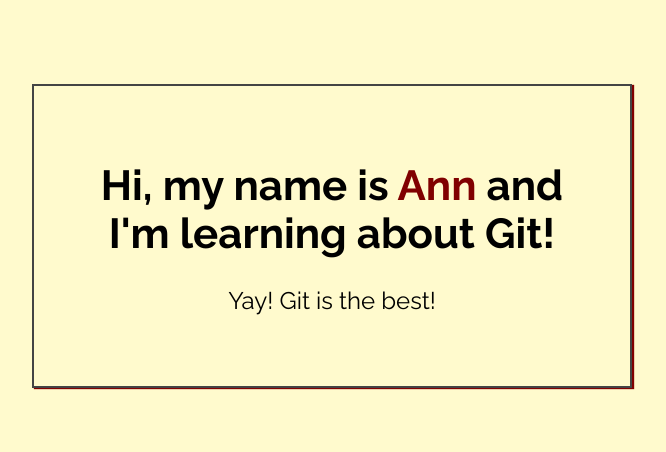
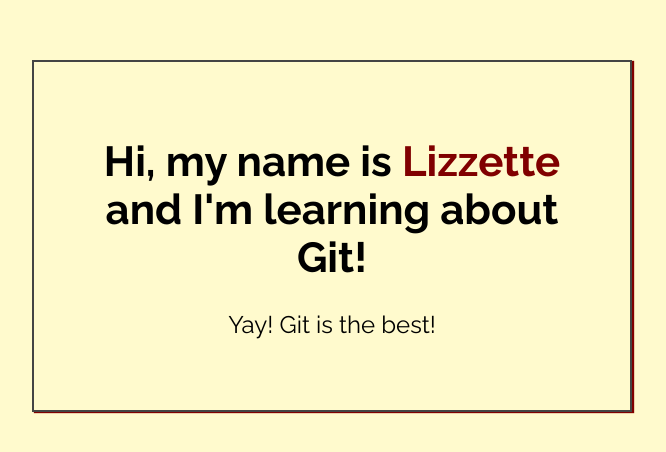
Before and after one commit to lizz-e/my-first-repo, a plain HTML site: page index.html in a window 1280 px wide. Shown: the part 164-616 px from the top of the page, without its empty margins (308-974 px from the left). Drawn offline with Linux system fonts and the light colour scheme.

Commit message:
added name to index.html

```diff
--- a/index.html
+++ b/index.html
@@ -14,7 +14,7 @@
 <body>
 
     <div class="greeting">
-        <h1>Hi, my name is <span class="highlight">Ann</span> and I'm learning about Git! </h1>
+        <h1>Hi, my name is <span class="highlight">Lizzette</span> and I'm learning about Git! </h1>
 
         <p>Yay! Git is the best!</p>
     </div>
```
